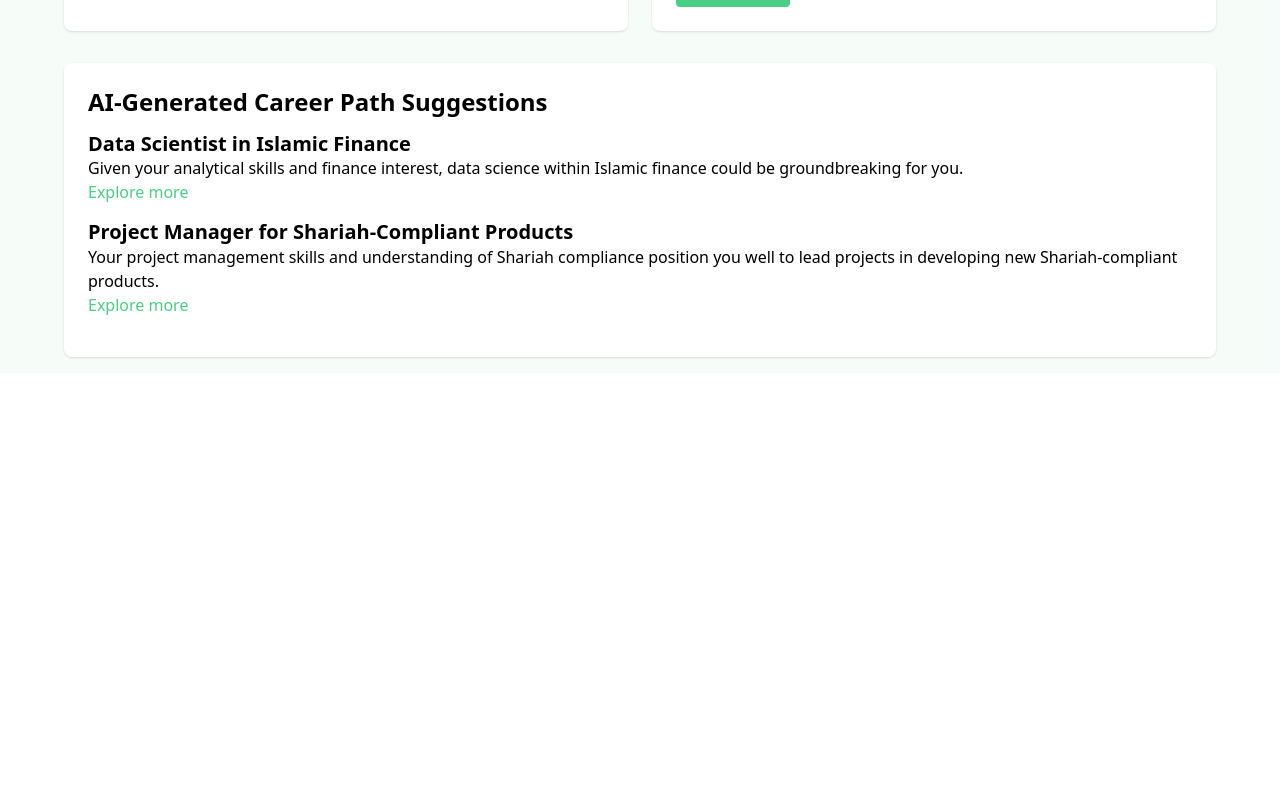
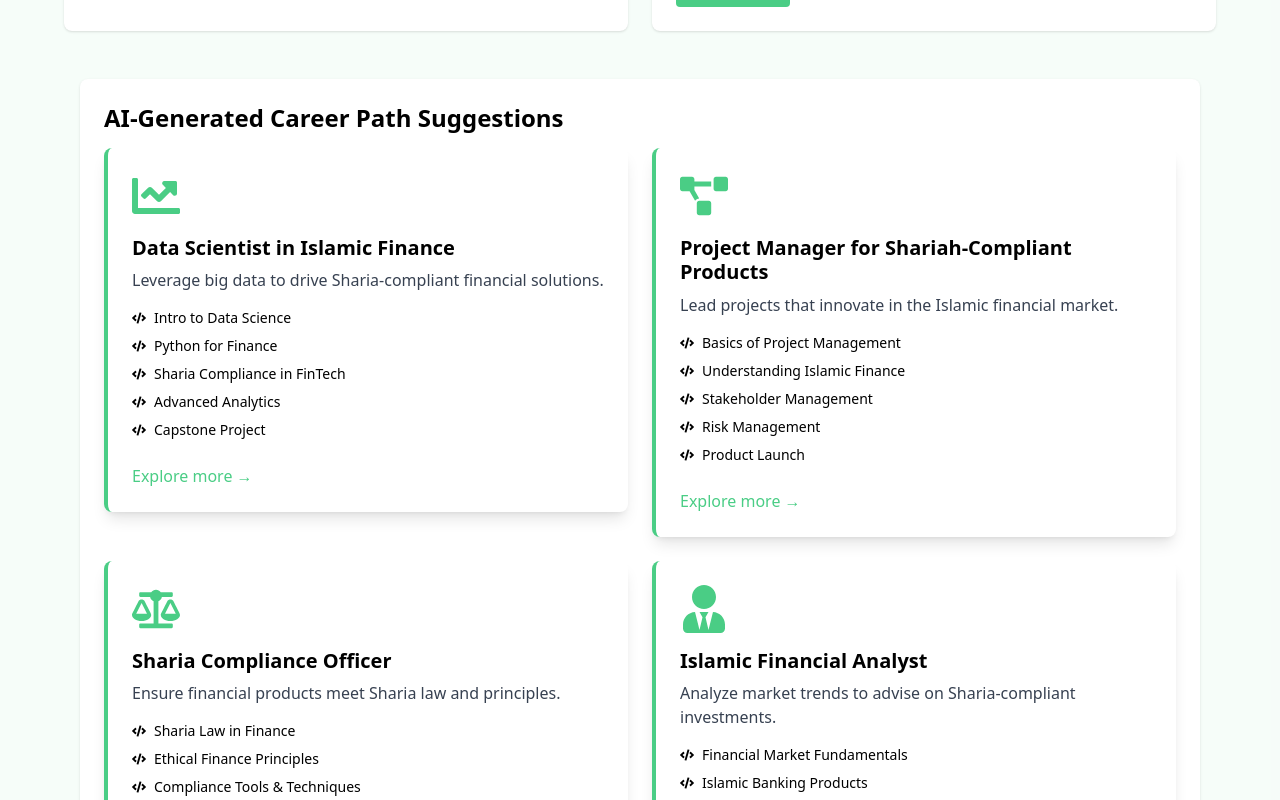
Before and after one commit to rayguang6/ifinjourney, a React (Vite) app: page /profile in a window 1280 px wide. Shown: the part 900-1700 px from the top of the page. Before the commit the page ends 1273 px from the top, so only its background shows below. Built offline with nearby package versions, Linux system fonts and the light colour scheme; a web font is replaced by a local one.

Commit message:
profile page career suggestions

```diff
--- a/src/components/index.js
+++ b/src/components/index.js
@@ -36,4 +36,5 @@ export {
     Roadmap,
     CommunityFriends,
     CommunityNews,
+
 }
--- a/src/pages/Profile.jsx
+++ b/src/pages/Profile.jsx
@@ -1,6 +1,31 @@
 import React from 'react';
 import { me } from '../assets/images';
 import { FaLinkedin, FaInstagram, FaTwitter } from 'react-icons/fa'; // Social media icons
+import { FaRegLightbulb, FaUsers, FaBrain } from 'react-icons/fa'; // Example icons
+import { FaChartLine, FaProjectDiagram, FaUserTie, FaCode, FaBalanceScale } from 'react-icons/fa'; // Icons for different paths
+
+const CareerPathRoadmap = ({ roadmap }) => (
+  <div className="mt-4">
+    {roadmap.map((step, index) => (
+      <div key={index} className="flex items-center text-sm my-2">
+        <FaCode className="mr-2" /> {/* This icon can change based on step type */}
+        <span>{step}</span>
+      </div>
+    ))}
+  </div>
+);
+
+const CareerSuggestionCard = ({ title, reason, Icon, roadmap }) => (
+  <div className="transition duration-300 ease-in-out transform hover:-translate-y-1 hover:shadow-xl cursor-pointer">
+    <div className="bg-white p-6 rounded-lg shadow-lg hover:bg-blue-50 border-l-4 border-primary">
+      <Icon size="3em" className="text-primary mb-4" />
+      <h3 className="text-xl font-semibold mb-2">{title}</h3>
+      <p className="text-gray-700 mb-4">{reason}</p>
+      <CareerPathRoadmap roadmap={roadmap} />
+      <a href="#" className="text-primary hover:underline mt-4 inline-block">Explore more →</a>
+    </div>
+  </div>
+);
 
 const Profile = () => {
   const personalDetails = {
@@ -24,9 +49,35 @@ const Profile = () => {
     description: "Shapers are independent thinkers, risk-takers, and focused on results. They fit well in roles that require vision and strong leadership, making them suitable for leadership positions in Islamic finance."
   };
 
+  // const suggestions = [
+  //   { title: 'Data Scientist in Islamic Finance', reason: 'Given your analytical skills and finance interest, data science within Islamic finance could be groundbreaking for you.' },
+  //   { title: 'Project Manager for Shariah-Compliant Products', reason: 'Your project management skills and understanding of Shariah compliance position you well to lead projects in developing new Shariah-compliant products.' },
+  // ];
   const suggestions = [
-    { title: 'Data Scientist in Islamic Finance', reason: 'Given your analytical skills and finance interest, data science within Islamic finance could be groundbreaking for you.' },
-    { title: 'Project Manager for Shariah-Compliant Products', reason: 'Your project management skills and understanding of Shariah compliance position you well to lead projects in developing new Shariah-compliant products.' },
+    {
+      title: 'Data Scientist in Islamic Finance',
+      reason: 'Leverage big data to drive Sharia-compliant financial solutions.',
+      Icon: FaChartLine,
+      roadmap: ['Intro to Data Science', 'Python for Finance', 'Sharia Compliance in FinTech', 'Advanced Analytics', 'Capstone Project']
+    },
+    {
+      title: 'Project Manager for Shariah-Compliant Products',
+      reason: 'Lead projects that innovate in the Islamic financial market.',
+      Icon: FaProjectDiagram,
+      roadmap: ['Basics of Project Management', 'Understanding Islamic Finance', 'Stakeholder Management', 'Risk Management', 'Product Launch']
+    },
+    {
+      title: 'Sharia Compliance Officer',
+      reason: 'Ensure financial products meet Sharia law and principles.',
+      Icon: FaBalanceScale,
+      roadmap: ['Sharia Law in Finance', 'Ethical Finance Principles', 'Compliance Tools & Techniques', 'Auditing for Compliance', 'Advanced Sharia Studies']
+    },
+    {
+      title: 'Islamic Financial Analyst',
+      reason: 'Analyze market trends to advise on Sharia-compliant investments.',
+      Icon: FaUserTie,
+      roadmap: ['Financial Market Fundamentals', 'Islamic Banking Products', 'Investment Analysis', 'Portfolio Management', 'Market Forecasting']
+    },
   ];
 
   // Render MBTI Progress Bar
@@ -93,17 +144,17 @@ const Profile = () => {
       </div>
 
       {/* Career Path Suggestions */}
+      <div className="container mx-auto p-4 space-y-8">
       <div className="bg-white shadow rounded-lg p-6">
         <h2 className="text-2xl font-semibold mb-4">AI-Generated Career Path Suggestions</h2>
-        {suggestions.map((suggestion, index) => (
-          <div key={index} className="mb-4">
-            <h3 className="text-xl font-semibold">{suggestion.title}</h3>
-            <p>{suggestion.reason}</p>
-            {/* This could be links to courses, success stories, etc. For the demo, it's just a placeholder link. */}
-            <a href="#" className="text-primary hover:underline">Explore more</a>
-          </div>
-        ))}
+        <div className="grid md:grid-cols-2 gap-6">
+          {suggestions.map((suggestion, index) => (
+            <CareerSuggestionCard key={index} {...suggestion} />
+          ))}
+        </div>
       </div>
+    </div>
+
     </div>
   );
 };
```
